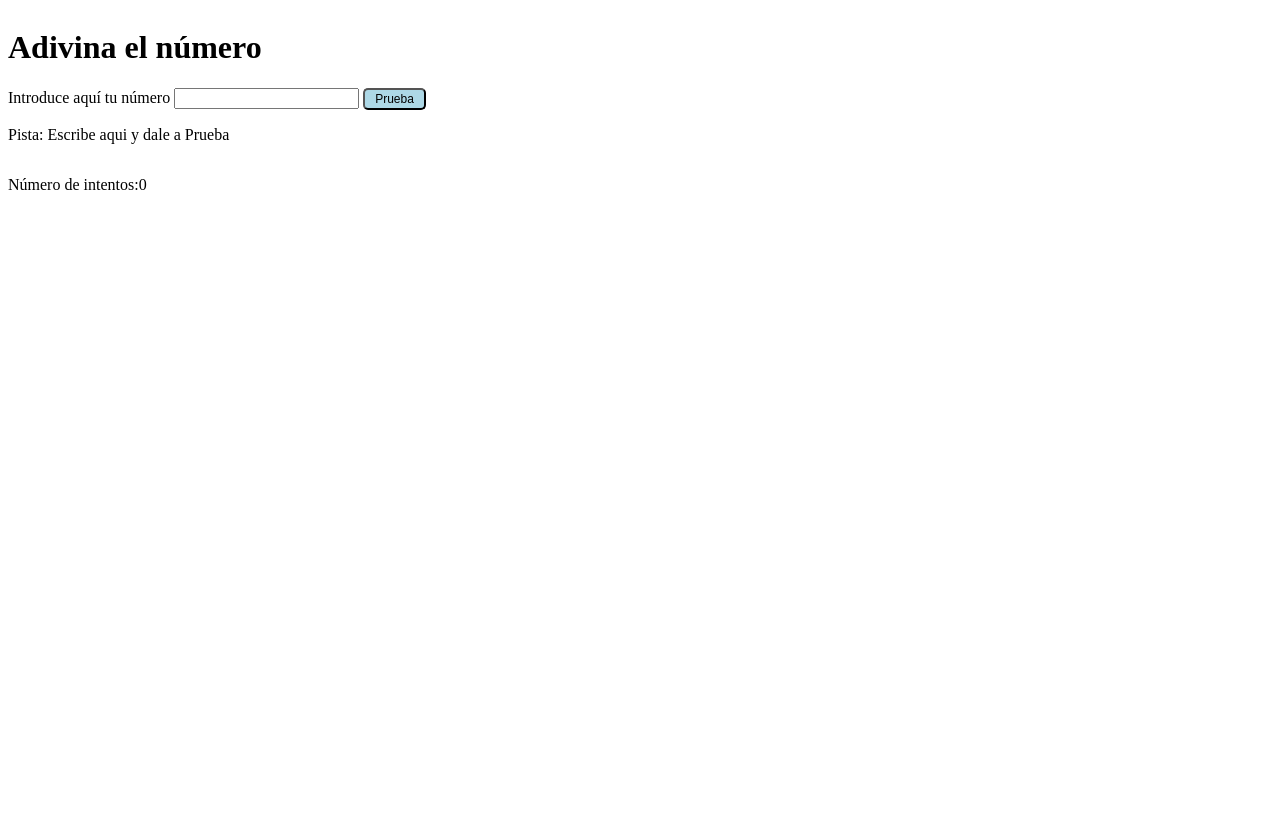
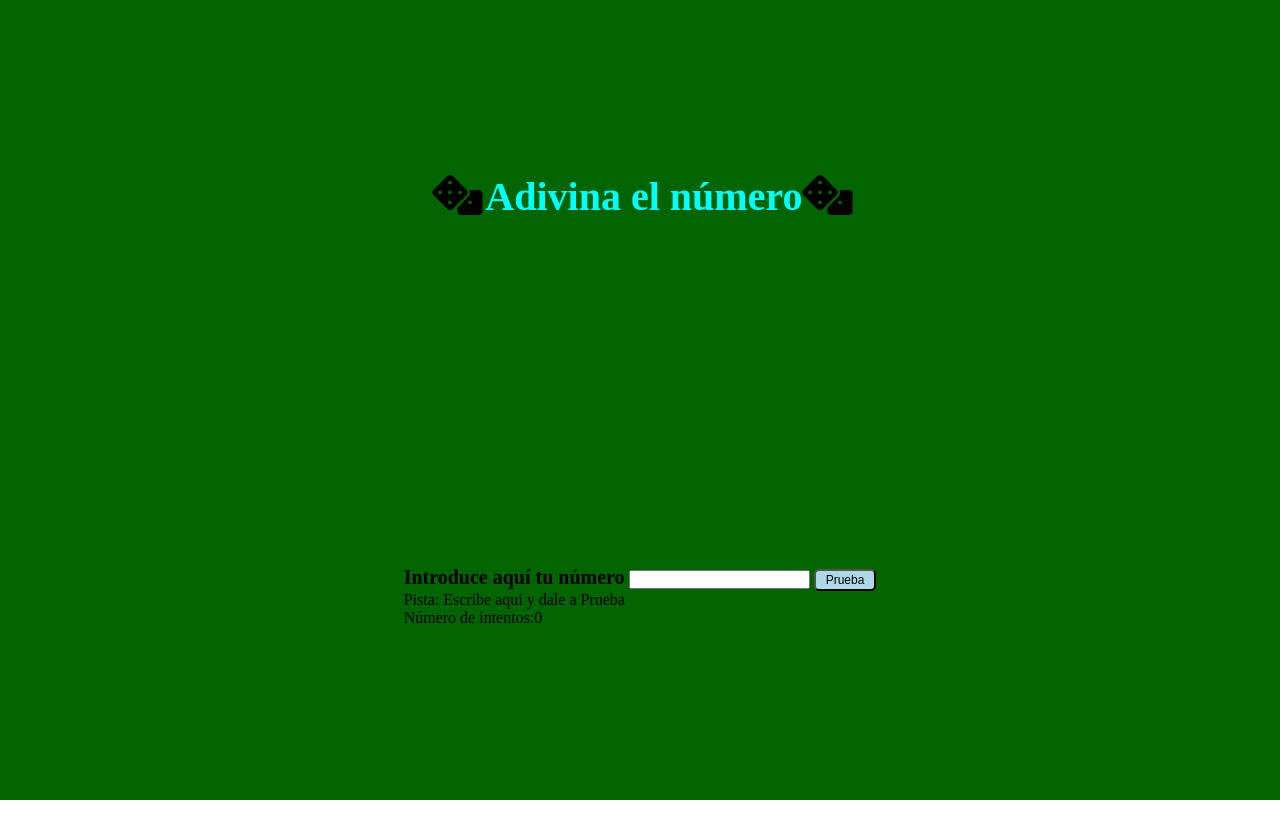
Before and after one commit to PaulaPSoto/modulo-2-evaluacion-intermedia-PaulaPSoto, a plain HTML site: page index.html in a window 1280 px wide. Drawn offline with Linux system fonts and the light colour scheme.

Commit message:
Add some style

```diff
--- a/index.html
+++ b/index.html
@@ -4,21 +4,32 @@
     <meta charset="UTF-8" />
     <meta name="viewport" content="width=device-width, initial-scale=1.0" />
     <meta http-equiv="X-UA-Compatible" content="ie=edge" />
+    <link
+      rel="stylesheet"
+      href="https://cdnjs.cloudflare.com/ajax/libs/font-awesome/5.15.3/css/all.min.css"
+    />
     <link rel="stylesheet" href="./styles/styles.css" />
-    <title>Evaluación Módulo 2 PaulaPáez Intermedia</title>
+    <title>PaulaPSoto</title>
   </head>
 
   <body>
     <main class="container js-container">
-      <h1 class="title">Adivina el número</h1>
-
-      <form action="/signup" method="post" class="js-form">
-        <label for="intronumbre">Introduce aquí tu número</label>
-        <input type="number" class="js-numbrergame"/>
-        <input type="button" value="Prueba" class="button js-test" />
-      </form>
-      <p class="text-test js-textgame">Pista: Escribe aqui y dale a Prueba</p>
-      <p class="number-test">Número de intentos:0</p>
+      <h1 class="container__title">
+        <i class="container__icon fas fa-dice"></i> Adivina el número<i
+          class="container__icon fas fa-dice"
+        ></i>
+      </h1>
+      <section>
+        <form action="/signup" method="post" class="js-form">
+          <label class="intronumber" for="intronumber"
+            >Introduce aquí tu número</label
+          >
+          <input type="number" class="js-numbrergame" />
+          <input type="button" value="Prueba" class="button js-test" />
+        </form>
+        <p class="text-test js-textgame">Pista: Escribe aqui y dale a Prueba</p>
+        <p class="number-test">Número de intentos:0</p>
+      </section>
     </main>
 
     <script src="./js/main.js"></script>
--- a/styles/styles.css
+++ b/styles/styles.css
@@ -1,21 +1,36 @@
-
 /* container */
+* {
+  padding: 0;
+  margin: auto;
+}
 
 .container {
+  background-color: darkgreen;
   display: flex;
   flex-direction: column;
   justify-content: start;
   align-items: initial;
   height: 100vh;
-  background-color: #ffffff;
+}
+.container__title {
+  color: cyan;
+  font-size: 40px;
+}
+.container__icon {
+  width: 45px;
+  color: black;
+}
+.intronumber {
+  font-size: 20px;
+  font-weight: bold;
 }
 
 .js-test {
   padding: 2px 10px;
   font-size: 12px;
   border-radius: 5px;
-  background-color:lightblue;
+  background-color: lightblue;
 }
-.test{
- border: 10px;
+.test {
+  border: 10px;
 }
```
